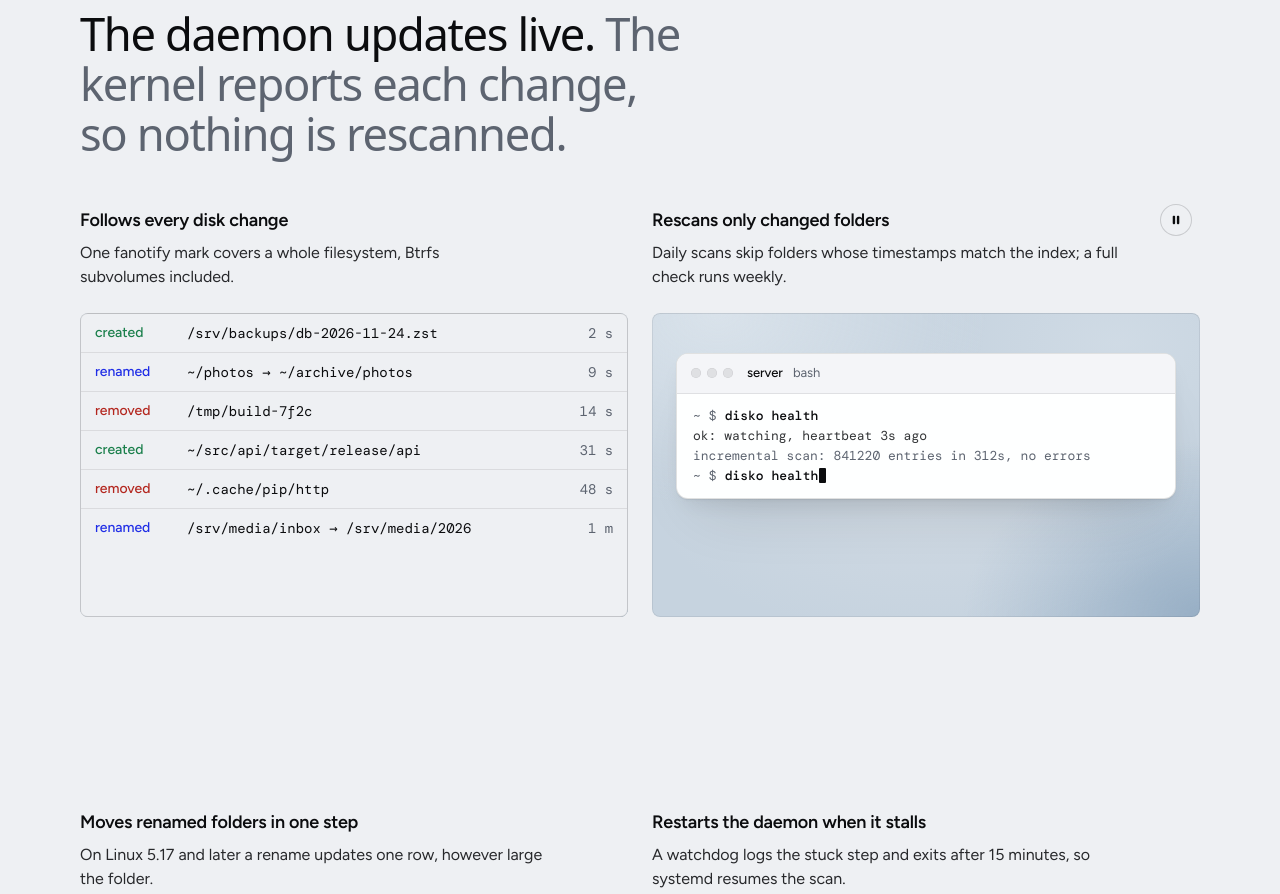
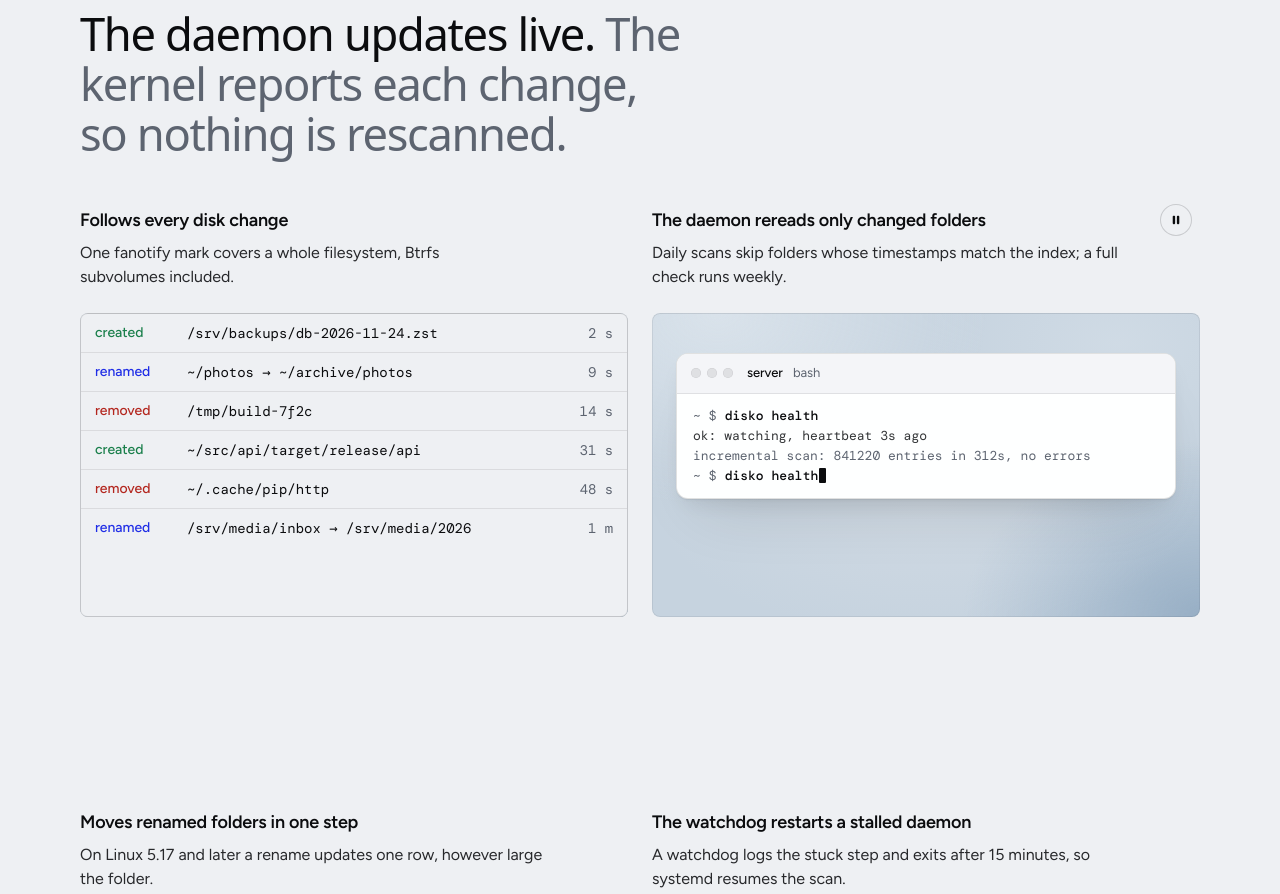
Before and after one commit to olibuijr/disko, a plain HTML site: page site/index.html in a window 1280 px wide. Shown: the part 1711-2605 px from the top of the page. Drawn offline with nearby package versions, Linux system fonts and the light colour scheme; a web font is replaced by a local one.

Commit message:
site: fit the health line on phones, name parts in headings, even the install gap
The new disko health line ran past the terminal at 390 px; long output
lines now wrap on phones. Two headings named no part of the product, and
the install section left a 303 px gap above the next one on phones.

Co-Authored-By: Claude Opus 5.5 <noreply@anthropic.com>

```diff
--- a/site/index.html
+++ b/site/index.html
@@ -108,7 +108,7 @@
   #live .panel > .ui-panel, #install .panel > .ui-panel { height: 100%; }
   .dk-code { font-size: 14px; line-height: 1.8; padding: 20px 22px; }
   .dk-feed li { padding: 12px 16px; font-size: 14px; }
-  @media (max-width: 639px) { #live .panel { --p-h: 180px; } #install .panel { --p-h: 200px; } }
+  @media (max-width: 639px) { #live .panel { --p-h: 180px; } #install .panel { --p-h: 200px; } #install .card .panel { min-height: 292px; } }
   .dk-feed { list-style: none; margin: 0; padding: 0; font: 400 13px/1.3 var(--font-mono); }
   .dk-feed li { display: grid; grid-template-columns: 80px 1fr auto; gap: 12px; padding: 10px 14px; border-top: 1px solid var(--u-line); }
   .dk-feed li:first-child { border-top: 0; }
@@ -138,6 +138,8 @@
   .dk-stack li span { display: grid; gap: 4px; }
   .dk-stack b { font-weight: 500; font-family: var(--font-display); font-size: var(--t-lead); }
   @media (max-width: 1023px) { .dk-stack li { grid-column: 1 / -1; } }
+  /* a long real output line wraps on a phone, as it would in a narrow terminal */
+  @media (max-width: 639px) { .ui-term__ln { white-space: pre-wrap; overflow-wrap: anywhere; } }
 </style>
 </head>
 <body>
@@ -327,7 +329,7 @@
             </div></div>
           </article>
           <article class="card card--row card--open span-6">
-            <h3>Rescans only changed folders</h3>
+            <h3>The daemon rereads only changed folders</h3>
             <p>Daily scans skip folders whose timestamps match the index; a full check runs weekly.</p>
             <div class="panel">
               <div class="stage stage--fade-b"><div class="at-rise fit" style="--fit-max:520px;--ax:max(24px, 50% - 260px);--ay:40px;--ay-sm:16px" data-ui-loop>
@@ -359,7 +361,7 @@ new  /srv/media/2026         <span class="m">id 48211</span>
   <span class="p">WHERE</span> id = 48211;      <span class="m">-- 1 row, 31,402 entries moved</span></pre></div></div>
         </article>
         <article class="card card--row card--open span-6">
-          <h3>Restarts the daemon when it stalls</h3>
+          <h3>The watchdog restarts a stalled daemon</h3>
           <p>A watchdog logs the stuck step and exits after 15 minutes, so systemd resumes the scan.</p>
           <div class="panel"><div class="ui ui-panel" style="width:100%"><pre class="dk-code"><span class="m">$ journalctl -u disko</span>
 fanotify covers 6 device IDs on 3 filesystems
@@ -453,7 +455,7 @@ deep scan checked 12,318,655 entries in 3,029s
       <div class="grid grid--top">
       <div class="faq span-6">
         <div class="faq__item"><h3>Does Disko read file contents?</h3><p>No. It records names, sizes, owners and timestamps, never file contents, and does not follow symlinks.</p></div>
-        <div class="faq__item"><h3>How much memory does the daemon use?</h3><p>About 90 MB resident while watching an index of 12 million entries, with a 64 MiB SQLite cache.</p></div>
+        <div class="faq__item"><h3>How much memory does the Disko daemon use?</h3><p>About 90 MB resident while watching an index of 12 million entries, with a 64 MiB SQLite cache.</p></div>
         <div class="faq__item"><h3>Which Linux systems does it support?</h3><p>Linux. Filesystem-wide watching needs fanotify; older kernels and other setups fall back to inotify.</p></div>
         <div class="faq__item"><h3>Can I put Disko on the internet?</h3><p>Keep it on a trusted network or behind an HTTPS proxy or SSH tunnel. Passwords are stored as Argon2id hashes.</p></div>
       </div>
```
